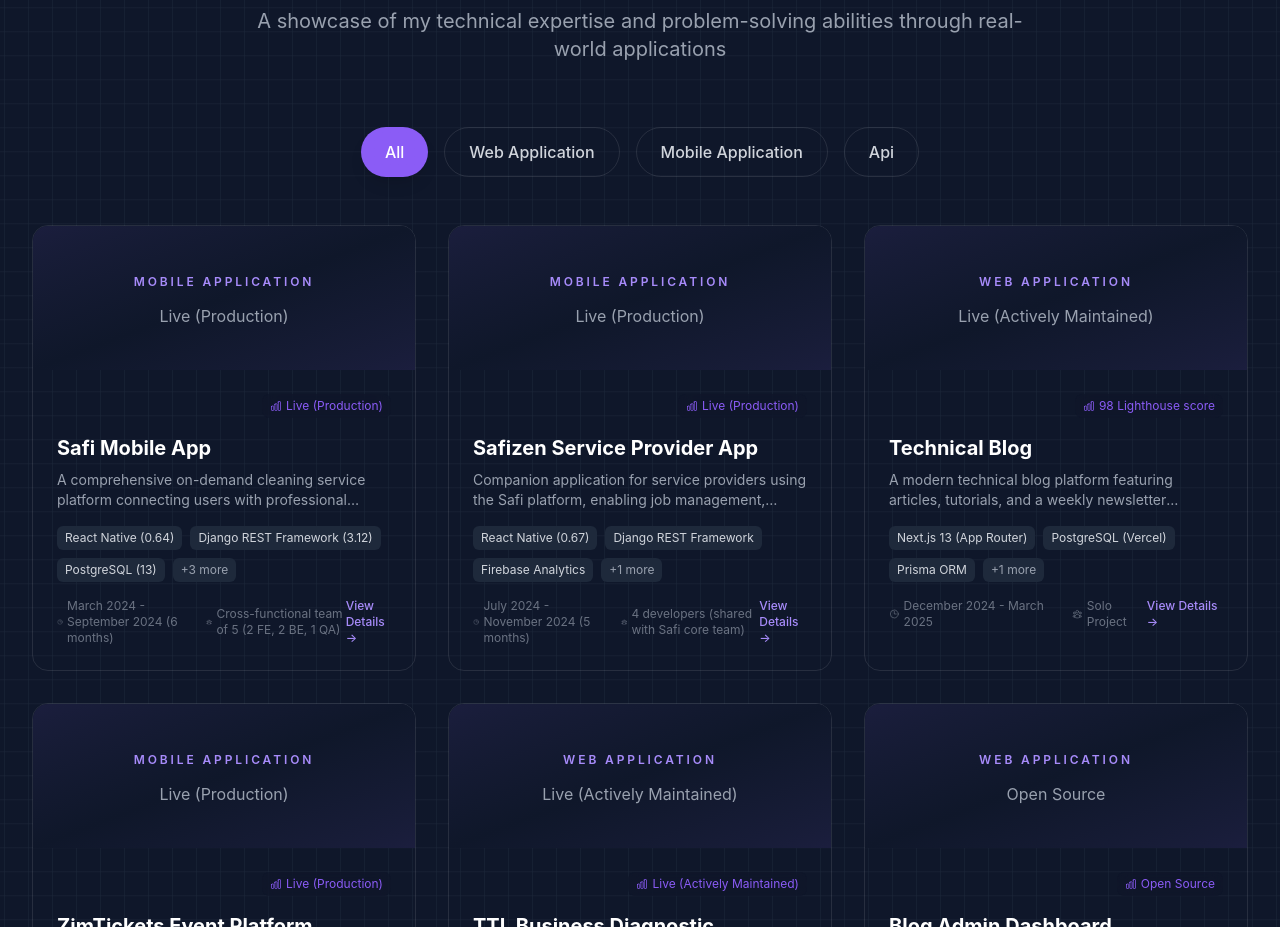
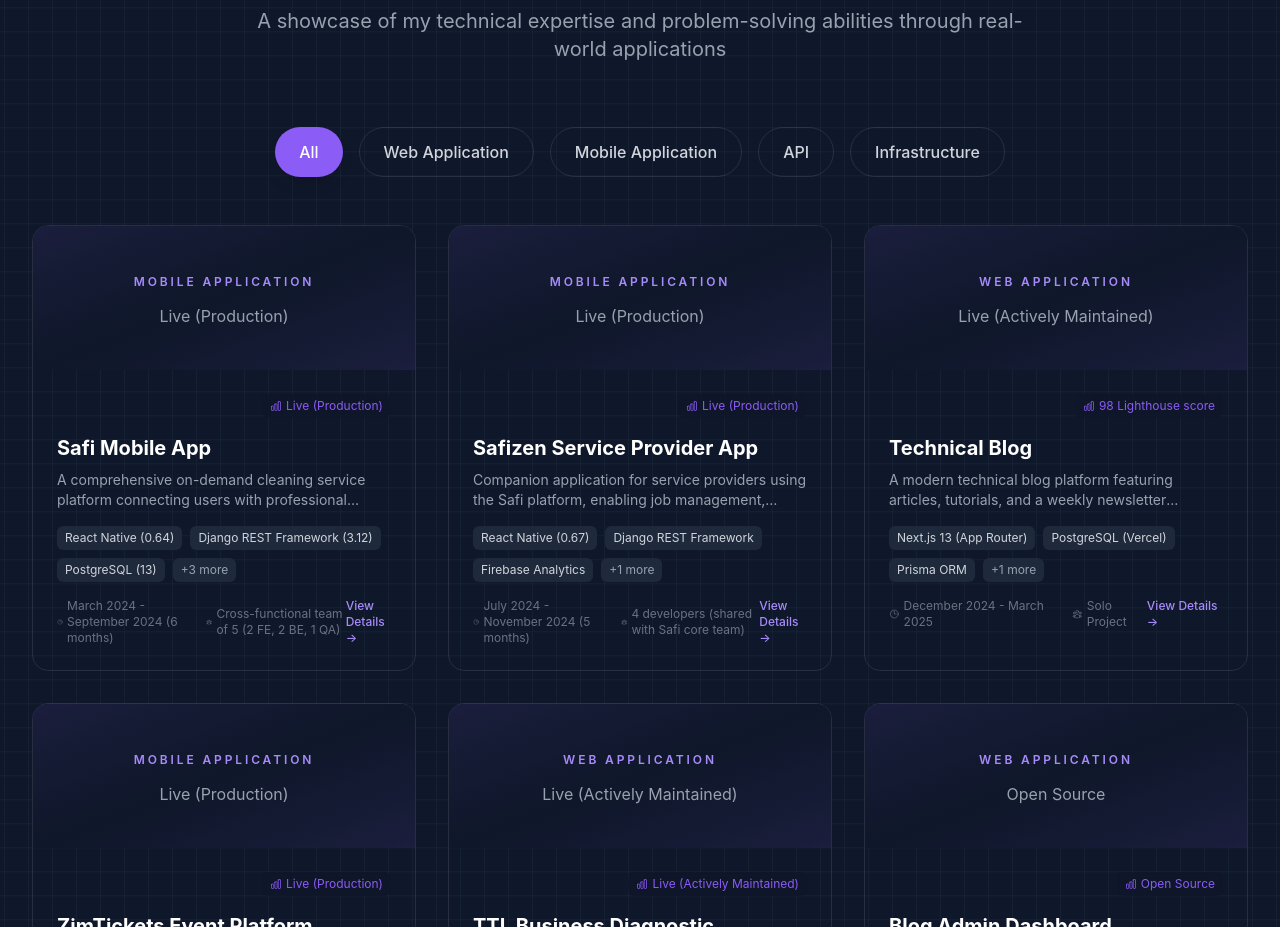
Before and after one commit to TanyaMushonga/tanyaradzwatmushonga-portifolio, a Next.js app: page / in a window 1280 px wide. Shown: the part 2020-2947 px from the top of the page. Built offline with nearby package versions, Linux system fonts and the light colour scheme; no server answers.

Commit message:
fix: Correct category casing in Projects component for consistency

```diff
--- a/src/app/components/projects/index.tsx
+++ b/src/app/components/projects/index.tsx
@@ -11,7 +11,13 @@
   const [selectedProject, setSelectedProject] = useState<Project | null>(null);
   const [filter, setFilter] = useState("all");
 
-  const categories = ["all", "Web Application", "Mobile Application", "api"];
+  const categories = [
+    "all",
+    "Web Application",
+    "Mobile Application",
+    "API",
+    "Infrastructure",
+  ];
 
   const filteredProjects = React.useMemo(() => {
     const result =
```
